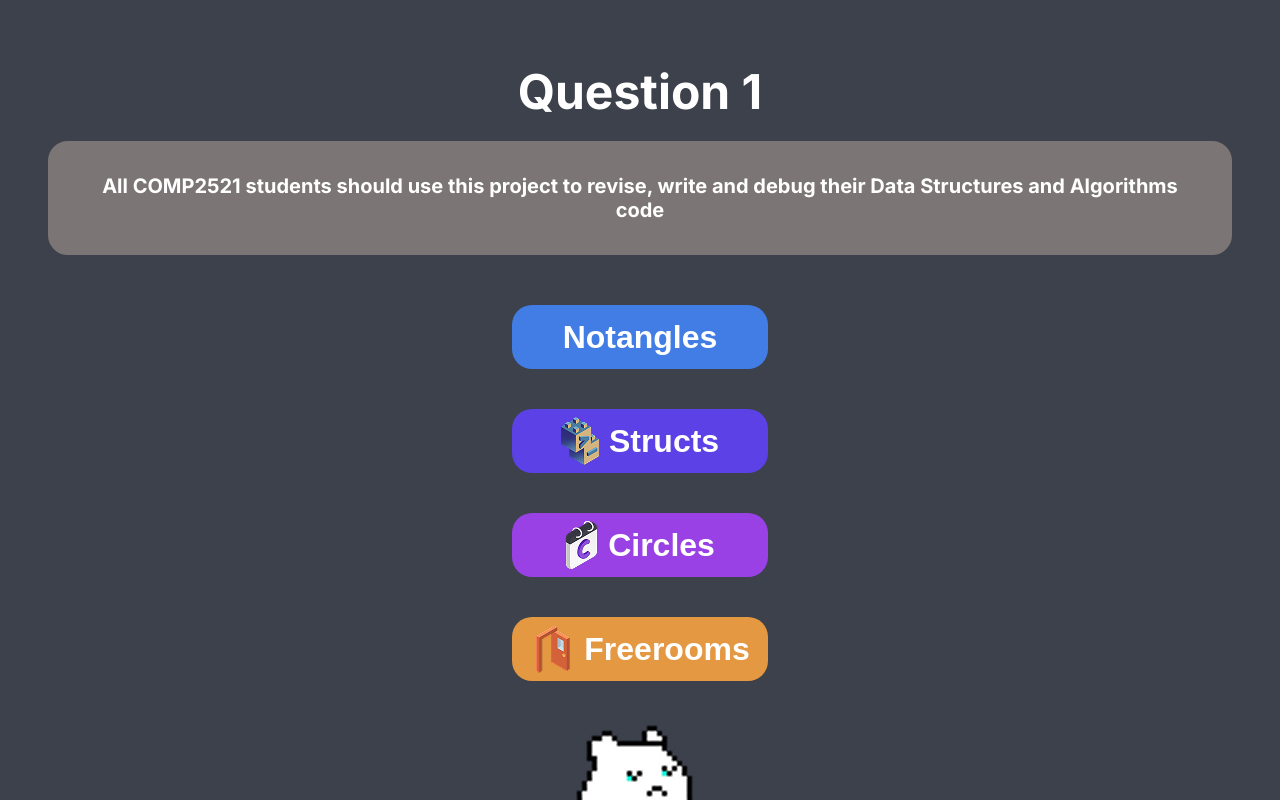
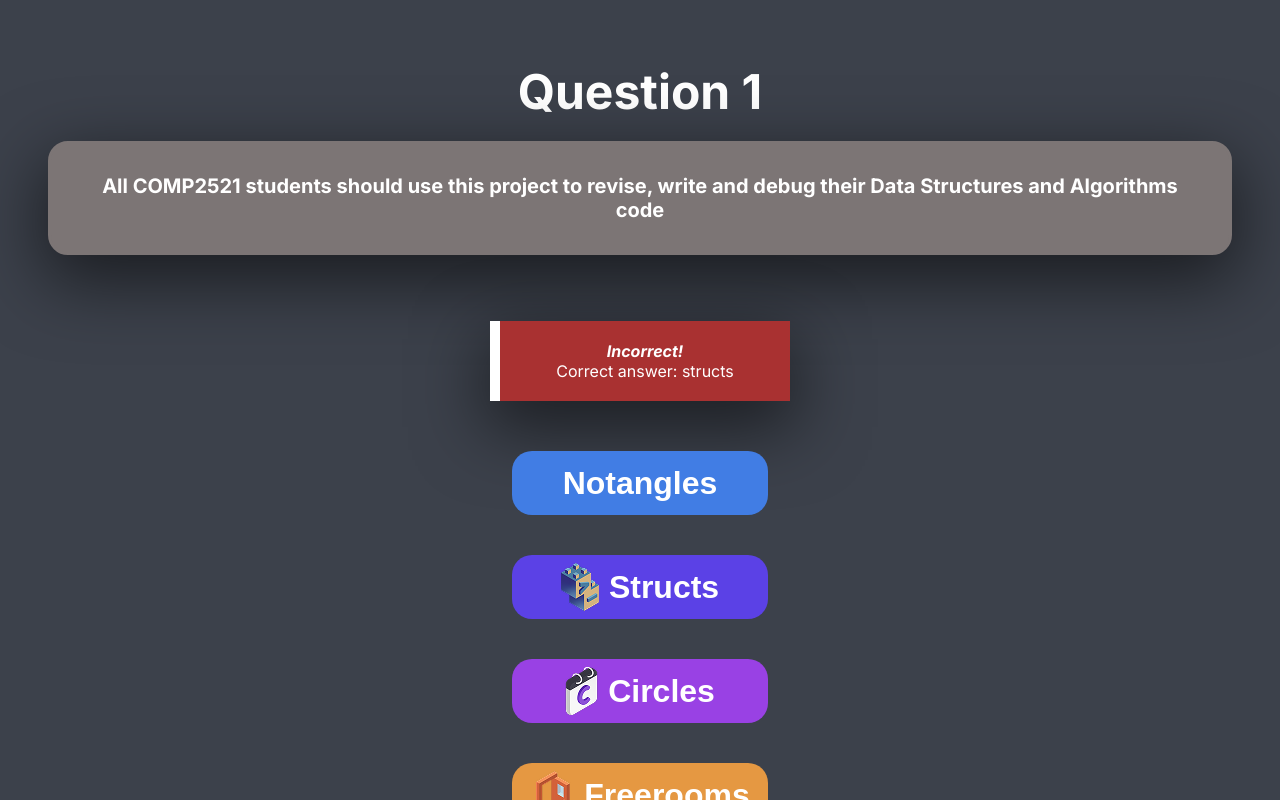
Before and after one commit to arshiasj/devsoc-quiz, a React (Vite) app: page /questions-page in a window 1280 px wide. Both pictures are taken after a click on the button "Notangles". Shown: the top 800 px of the page. Built offline with nearby package versions, Linux system fonts and the light colour scheme.

Commit message:
added functionality to questions

```diff
--- a/src/QuestionsPage.jsx
+++ b/src/QuestionsPage.jsx
@@ -10,14 +10,27 @@
   const [answer, setAnswer] = useState('');
   const [questionNum, setQuestionNum] = useState(1);
   const [question, setQuestion] = useState('');
+  const [index, setIndex] = useState(0);
+  // const [numCorrect, setNumCorrect] = useState(0);
+  const [incorrect, setIncorrect] = useState(false);
 
   useEffect(() => {
     getQuestion();
   });
 
   const getQuestion = () => {
-    setQuestion(questionBank[0].question);
-    setAnswer(questionBank[0].answer);
+    setQuestion(questionBank[index].question);
+    setAnswer(questionBank[index].answer);
+  }
+
+  const handleClick = (ans) => {
+    if (ans === answer) {
+      setIncorrect(false);
+      setIndex(index + 1);
+      getQuestion();
+    } else {
+      setIncorrect(true);
+    }
   }
 
   const questionBank = [
@@ -30,18 +43,20 @@
       <h1>Question {questionNum}</h1>
       <p className={styles.questionBox}><b>{question}</b></p>
 
-      <button className={`${styles.answerBtn} ${styles.notanglesBtn}`}>
+      {incorrect && <p className={styles.answerBox}><b><em>Incorrect!</em></b> <br /> Correct answer: {answer}</p>}
+
+      <button onClick={() => handleClick('notangles')} className={`${styles.answerBtn} ${styles.notanglesBtn}`}>
         <b>Notangles</b>
       </button>
-      <button className={`${styles.answerBtn} ${styles.structsBtn}`}>
+      <button onClick={() => handleClick('structs')} className={`${styles.answerBtn} ${styles.structsBtn}`}>
         <img src={structsLogo} />
         <b>Structs</b>
       </button>
-      <button className={`${styles.answerBtn} ${styles.circlesBtn}`}>
+      <button onClick={() => handleClick('circles')} className={`${styles.answerBtn} ${styles.circlesBtn}`}>
         <img src={circlesLogo} />
         <b>Circles</b>
       </button>
-      <button className={`${styles.answerBtn} ${styles.freeroomsBtn}`}>
+      <button onClick={() => handleClick('freerooms')} className={`${styles.answerBtn} ${styles.freeroomsBtn}`}>
         <img src={freeroomsLogo} />
         <b>Freerooms</b>
       </button>
--- a/src/QuestionsPage.module.css
+++ b/src/QuestionsPage.module.css
@@ -24,6 +24,7 @@
   background-color: #7c7575;
   border-color: #7c7575;
   margin-bottom: 50px;
+  box-shadow: rgba(0, 0, 0, 0.56) 0px 22px 70px 4px;
 }
 
 .answerBtn {
@@ -38,6 +39,7 @@
   align-items: center;
   justify-content: center;
   gap: 10px;
+  /* box-shadow: rgba(0, 0, 0, 0.56) 0px 22px 70px 4px; */
 }
 
 .notanglesBtn {
@@ -61,3 +63,14 @@
   align-items: flex-start;
   justify-content: flex-start;
 }
+
+.answerBox {
+  color: white;
+  text-align: center;
+  padding: 20px;
+  border-left: 10px solid white;
+  background-color: #a93131;
+  margin-bottom: 50px;
+  width: 250px;
+  box-shadow: rgba(0, 0, 0, 0.56) 0px 22px 70px 4px;
+}
```
